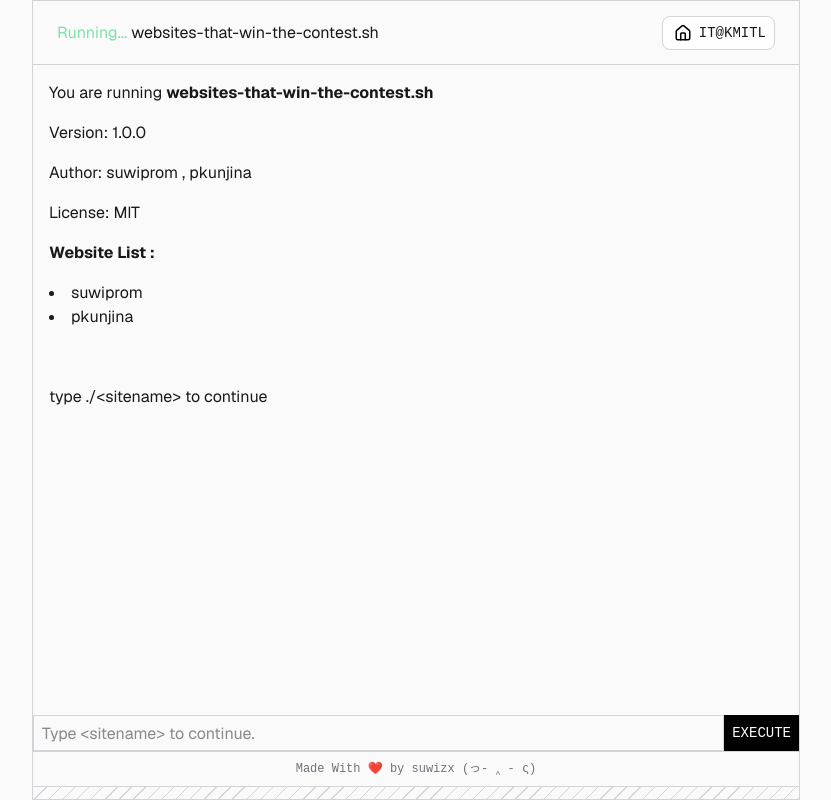
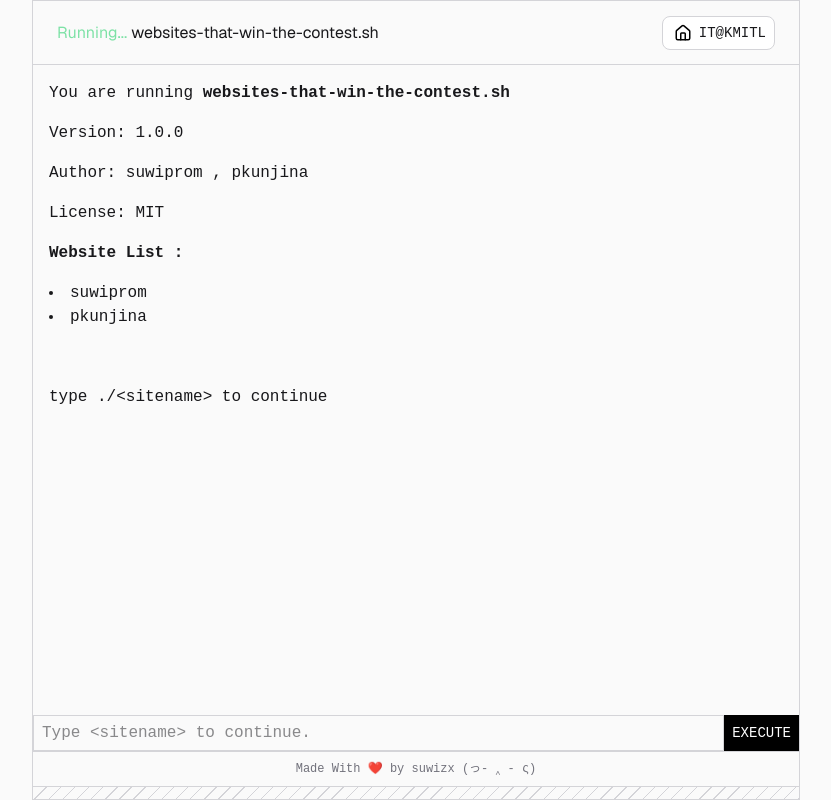
Before and after one commit to DiscoveryPiscine42Bkk/discovery-piscine-fun-with-coding-8-13-sep-2025-suwizx, a website: page rush/index.html in a window 1280 px wide. Shown: the whole page, without its empty margins (224-1055 px from the left). Drawn offline with Linux system fonts and the light colour scheme; a web font is replaced by a local one.

Commit message:
fix font

```diff
--- a/rush/index.html
+++ b/rush/index.html
@@ -39,7 +39,7 @@
     </div>
     <div class="flex-1 flex flex-col overflow-auto">
       <div class="flex-1 flex flex-col">
-        <div id="command" class="flex-1 p-4">
+        <div id="command" class="flex-1 p-4 font-geist-mono">
           <p>You are running <span class="font-bold">websites-that-win-the-contest.sh</span></p>
           <p>Version: 1.0.0</p>
           <p>Author: suwiprom , pkunjina</p>
@@ -56,7 +56,7 @@
           id="input"
           type="text"
           placeholder="Type &lt;sitename&gt; to continue."
-          class="border border-zinc-300 h-9 px-2 flex-1 outline-none">
+          class="border border-zinc-300 h-9 px-2 flex-1 outline-none font-geist-mono">
           <button
           id="run"
           class="p-1 text-sm text-white bg-black hover:shadow uppercase px-2 h-9 font-geist-mono flex items-center gap-1">
```
